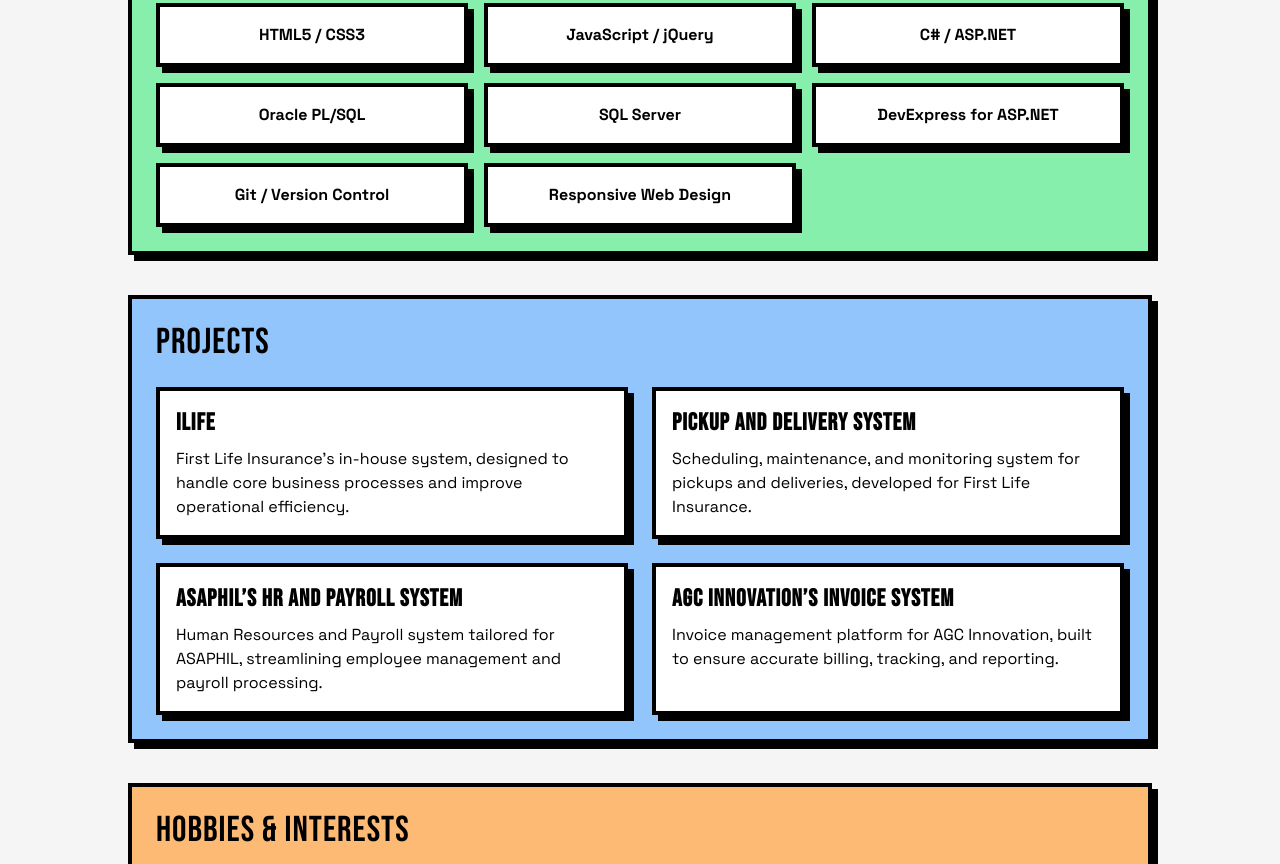
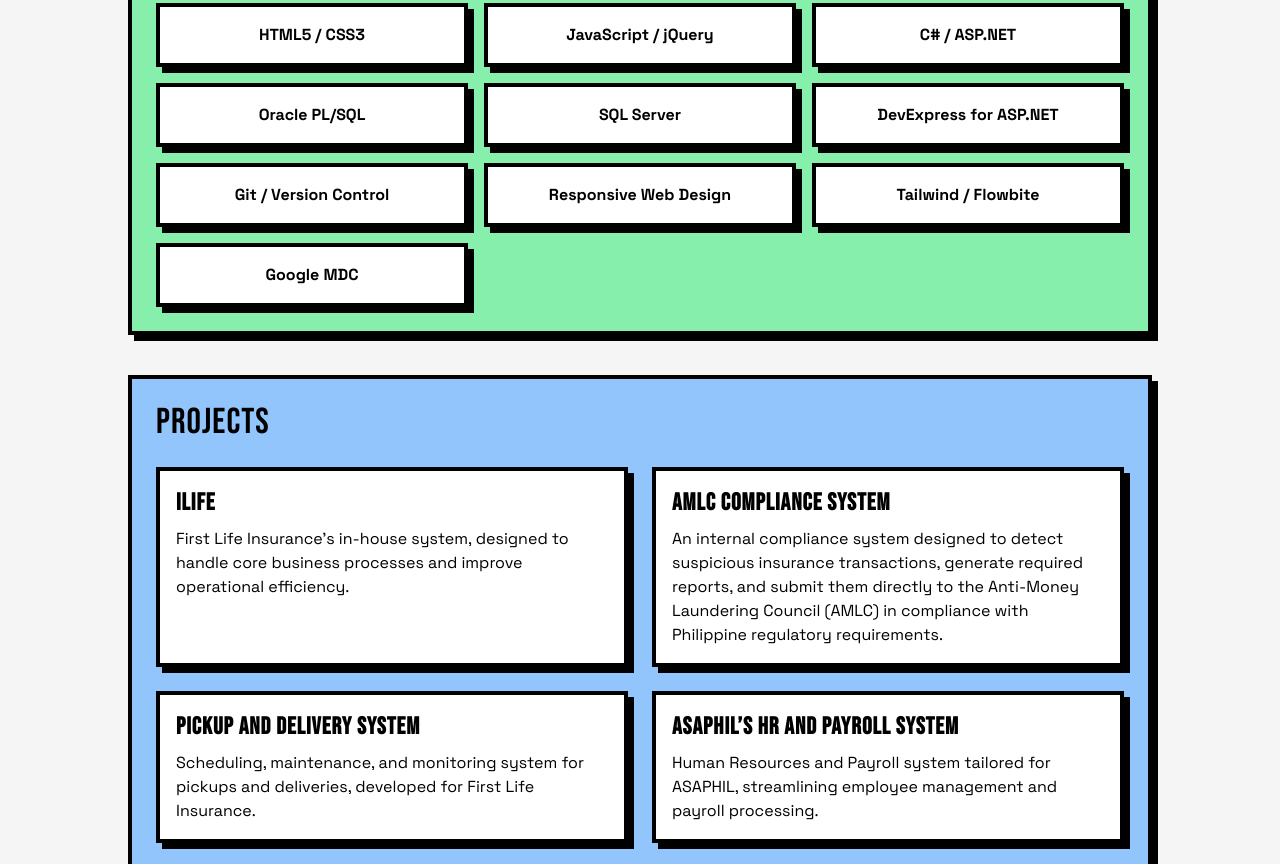
Before and after one commit to allan-andrei/allan-andrei.github.io, a plain HTML site: page index.html in a window 1280 px wide. Shown: the part 621-1485 px from the top of the page. Drawn offline with nearby package versions, Linux system fonts and the light colour scheme.

Commit message:
index.html

```diff
--- a/index.html
+++ b/index.html
@@ -73,6 +73,8 @@
     <div class="bg-white neo-border p-4 text-center font-bold">DevExpress for ASP.NET</div>
     <div class="bg-white neo-border p-4 text-center font-bold">Git / Version Control</div>
     <div class="bg-white neo-border p-4 text-center font-bold">Responsive Web Design</div>
+    <div class="bg-white neo-border p-4 text-center font-bold">Tailwind / Flowbite</div>
+    <div class="bg-white neo-border p-4 text-center font-bold">Google MDC</div>
   </div>
 </section>
 
@@ -84,6 +86,16 @@
       <h3 class="font-bold text-2xl mb-2">ILIFE</h3>
       <p>First Life Insurance’s in-house system, designed to handle core business processes and improve operational efficiency.</p>
     </div>
+
+    <div class="bg-white neo-border p-4">
+	  <h3 class="font-bold text-2xl mb-2">AMLC Compliance System</h3>
+	  <p>
+		An internal compliance system designed to detect suspicious insurance transactions,
+		generate required reports, and submit them directly to the Anti-Money Laundering Council (AMLC)
+		in compliance with Philippine regulatory requirements.
+	  </p>
+	</div>
+
     <div class="bg-white neo-border p-4">
       <h3 class="font-bold text-2xl mb-2">Pickup and Delivery System</h3>
       <p>Scheduling, maintenance, and monitoring system for pickups and deliveries, developed for First Life Insurance.</p>
```
